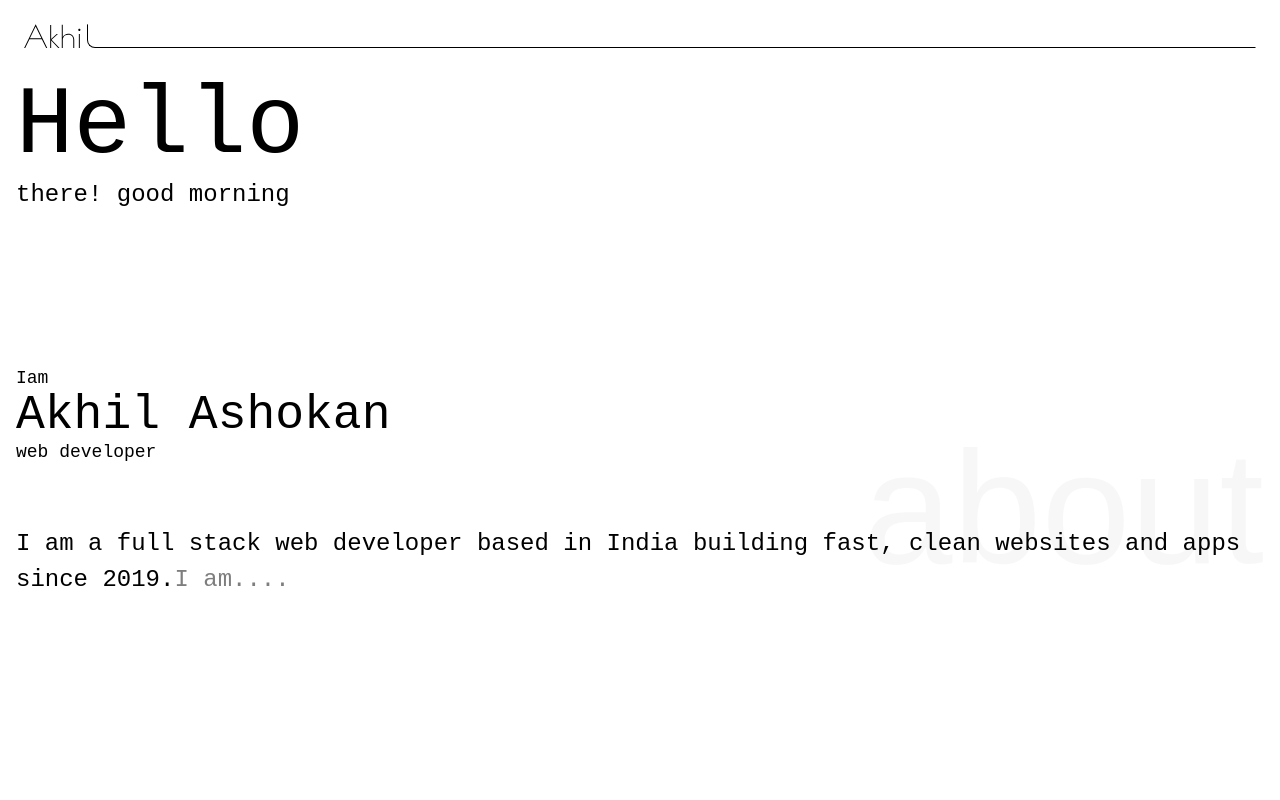
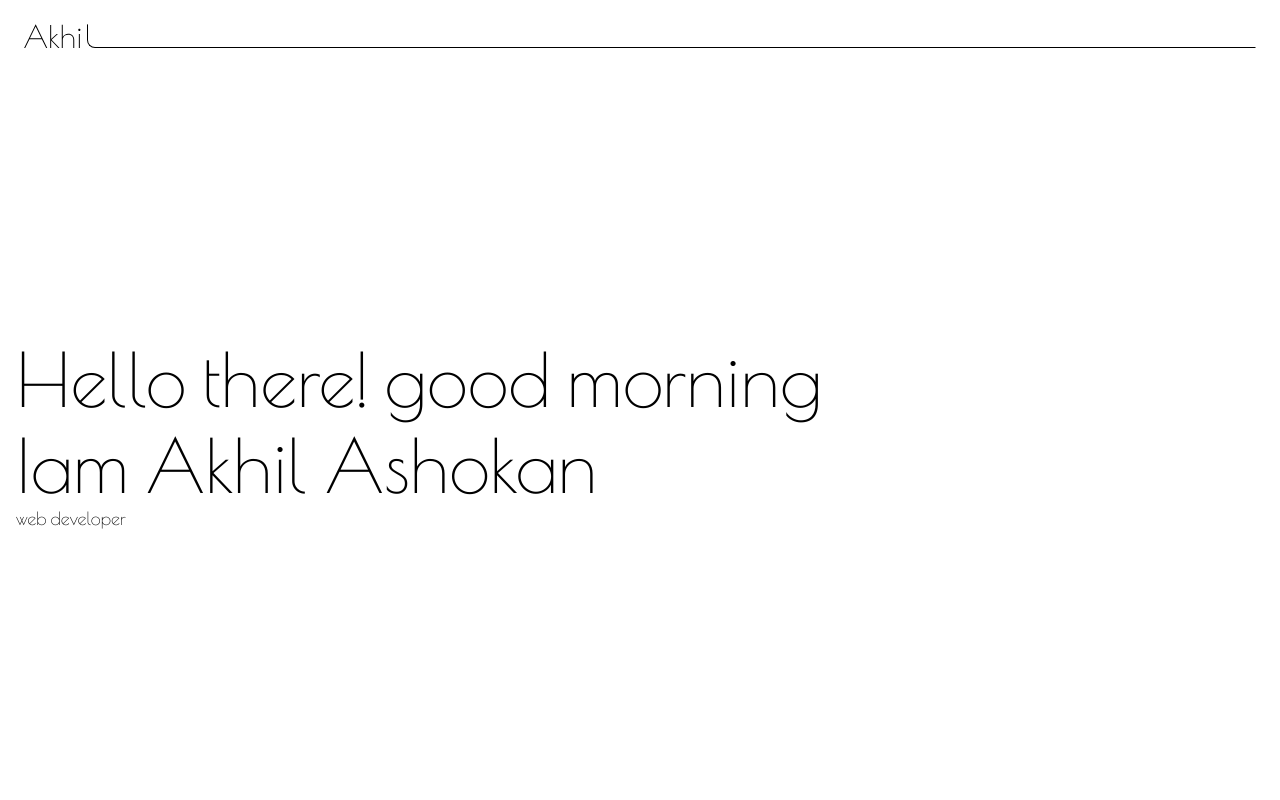
Before and after one commit to akhilashokan/akhilashokan.github.io, a Next.js app: page / in a window 1280 px wide. Shown: the top 800 px of the page. Built offline with nearby package versions, Linux system fonts and the light colour scheme.

Commit message:
layout fix

```diff
--- a/components/banner.tsx
+++ b/components/banner.tsx
@@ -14,7 +14,7 @@ export default function Banner() {
                 <h1 className="intro" attr-craft="web developer">
                     <span className="__hello">Hello</span> there! good {greeting} <br />
                     <span className="__name">
-                        <span className="__iam">Iam</span>
+                        <span className="__iam">Iam </span>
                         Akhil Ashokan
                     </span>
                 </h1>
--- a/pages/style.scss
+++ b/pages/style.scss
@@ -1,3 +1,5 @@
+@import url('https://fonts.googleapis.com/css2?family=Poiret+One&family=Work+Sans:wght@200;400&display=swap');
+
 html {
     box-sizing: border-box;
 }
@@ -86,6 +88,7 @@ h6 {
 
 .banner {
     margin-left: 0;
+    min-height: 90vh;
     display: flex;
 }
 
@@ -119,6 +122,8 @@ h6 {
 
 .about {
     position: relative;
+    margin-left: 0;
+    margin-top: 8rem;
 
     &::after {
         content: 'about';
@@ -160,7 +165,6 @@ h6 {
 
 }
 
-
 .works_container {
     width: 100%;
     display: grid;
@@ -178,6 +182,7 @@ h6 {
         font-size: 2rem;
     }
 }
+
 
 // general
 main {
@@ -207,3 +212,17 @@ section {
 ._hide {
     display: none;
 }
+
+@media (min-width:960px) {
+
+    .__hello,
+    .__name,
+    .__name .__iam {
+        display: unset;
+        font-size: unset;
+    }
+
+    .intro {
+        font-size: toRem(74);
+    }
+}
```
